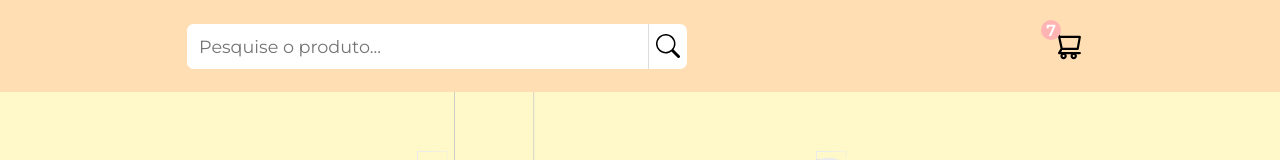
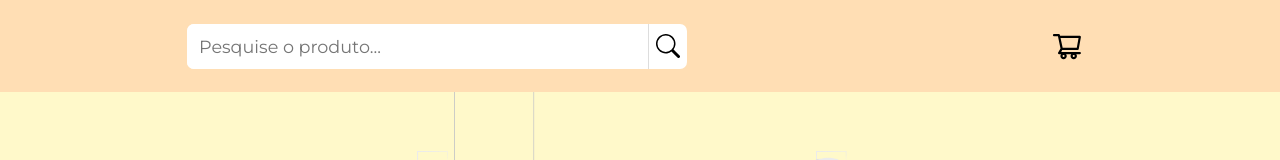
Before and after one commit to Luzin7/E-shop, a React (Vite) app: page / in a window 1280 px wide. Shown: the top 160 px of the page. Built offline with nearby package versions, Linux system fonts and the light colour scheme.

Commit message:
feat(CartButton.jsx): adiciona contador de produtos no carrinho

```diff
--- a/src/components/CartButton/CartButton.jsx
+++ b/src/components/CartButton/CartButton.jsx
@@ -1,12 +1,18 @@
-import React from 'react';
+import {React, useContext} from 'react';
 import { AiOutlineShoppingCart } from 'react-icons/ai';
 import { ShoppingButton, ShoppingButtonStatus } from './CartButton.style';
+import { CartContext } from '../../contexts/CartContext';
+
 
 export default function CartButton() {
+	const { productsCart } = useContext(CartContext);
+
+	const totalProductsCount = productsCart.length;
+
 	return (
 		<ShoppingButton>
 			<AiOutlineShoppingCart />
-			<ShoppingButtonStatus>7</ShoppingButtonStatus>
+			{totalProductsCount > 0 ? <ShoppingButtonStatus>{totalProductsCount}</ShoppingButtonStatus> : null}
 		</ShoppingButton>
 	);
 }
```
